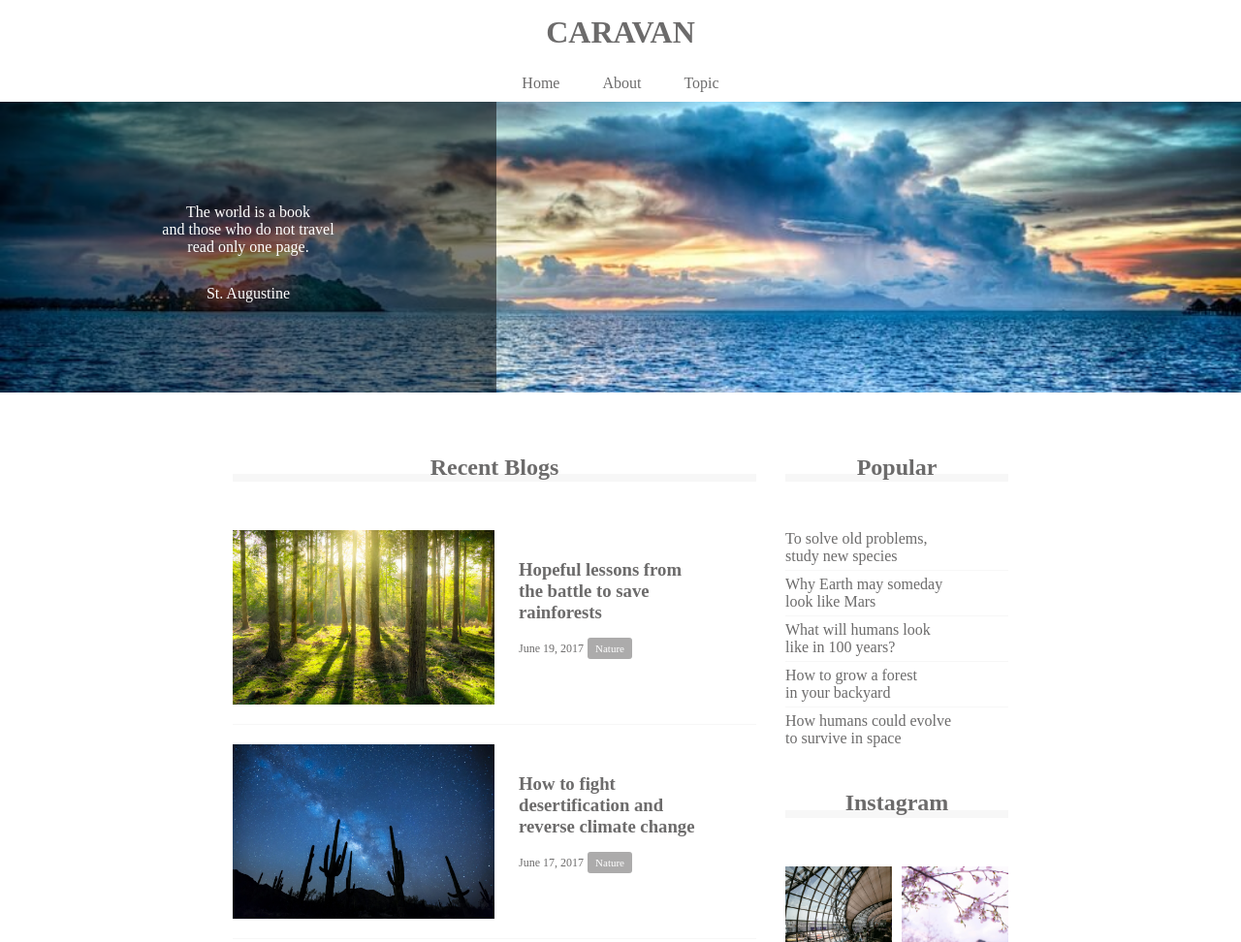
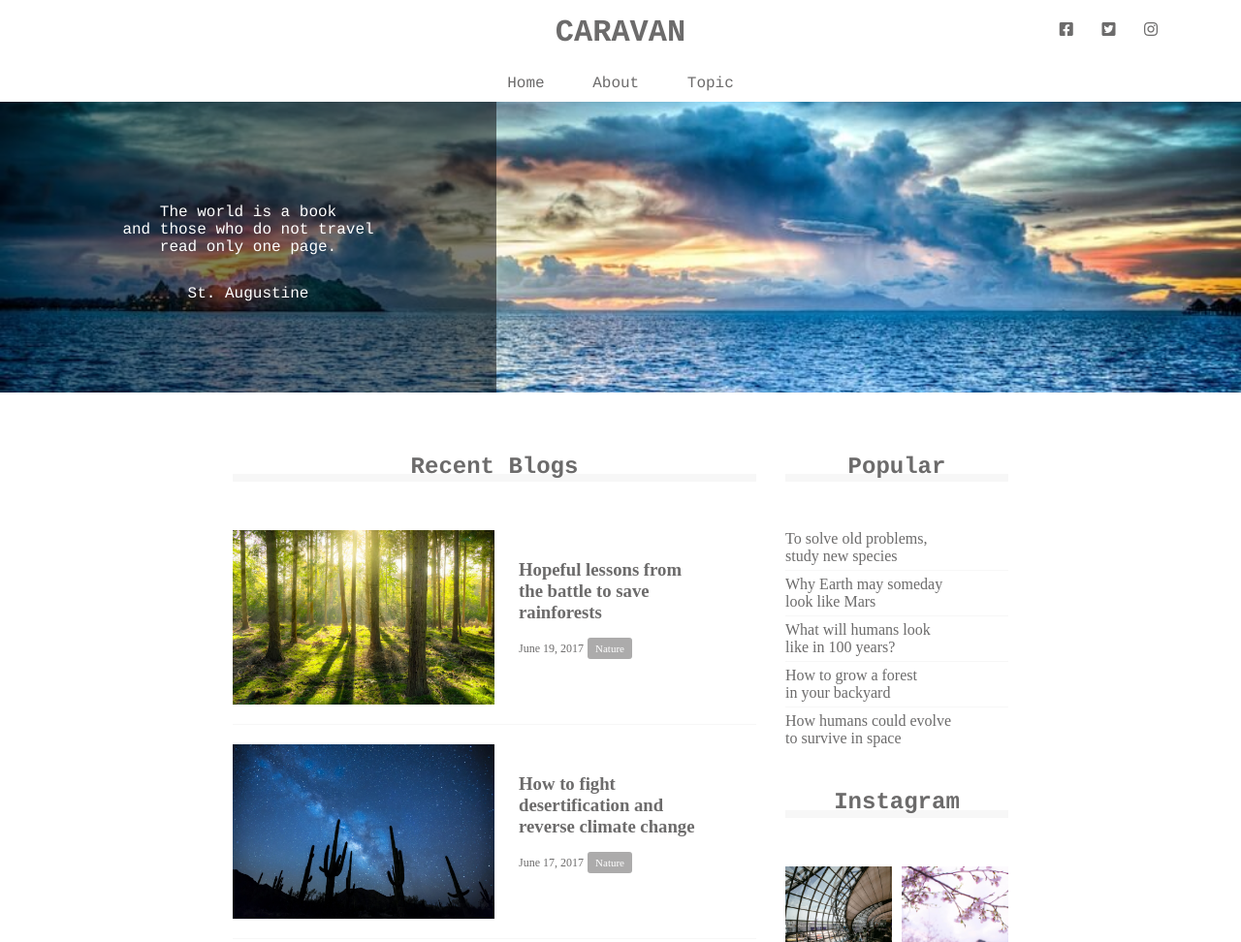
Before and after one commit to kottu55/html-css-practice, a plain HTML site: page caravan/index.html in a window 1280 px wide. Shown: the top 972 px of the page at 97% size. Drawn offline with Linux system fonts and the light colour scheme.

Commit message:
[Start] 1-9

```diff
--- a/caravan/index.html
+++ b/caravan/index.html
@@ -2,6 +2,8 @@
 <html>
 <head>
   <meta charset="UTF-8">
+  <link rel="stylesheet" href="https://use.fontawesome.com/releases/v5.8.1/css/all.css" integrity="sha384-50oBUHEmvpQ+1lW4y57PTFmhCaXp0ML5d60M1M7uH2+nqUivzIebhndOJK28anvf" crossorigin="anonymous">
+
   <!-- CSSファイルの読み込み -->
   <link rel="stylesheet" href="style.css">
   <title>CARAVAN</title>
@@ -12,6 +14,11 @@
     <h1 class="headline">
       <a href="index.html">CARAVAN</a>
     </h1>
+      <div class="social">
+        <i class="fab fa-facebook-square"></i>
+        <i class="fab fa-twitter-square"></i>
+        <i class="fab fa-instagram"></i>
+      </div>
   </header>
   <nav>
     <ul class="nav-list">
--- a/caravan/style.css
+++ b/caravan/style.css
@@ -12,7 +12,12 @@ a {
   display: block;
   clear: both;
 }
+header, nav, h2, .main-visual, footer {
+  font-family: Chalkduster, "Bradley Hand", Courier, "Segoe Print", sans-serif;
+}
+
 header {
+  position: relative;
   width: 90%;
   padding: 15px 0;
   margin: 0px auto;
@@ -20,6 +25,17 @@ header {
 }
 header .headline{
   font-size: 32px;
+}
+
+.social {
+  position: absolute;
+  top: 22px;
+  right:22px;
+}
+
+.social i {
+  display: inline-block;
+  margin-left: 20px;
 }
 .nav-list {
   text-align: center;
```
